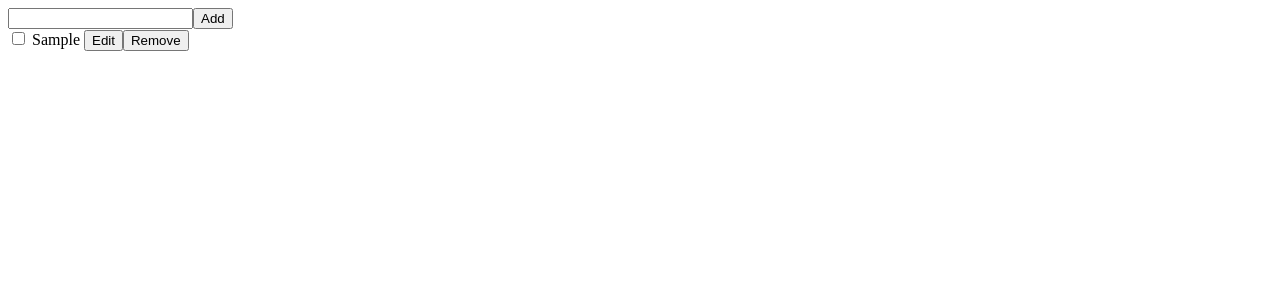
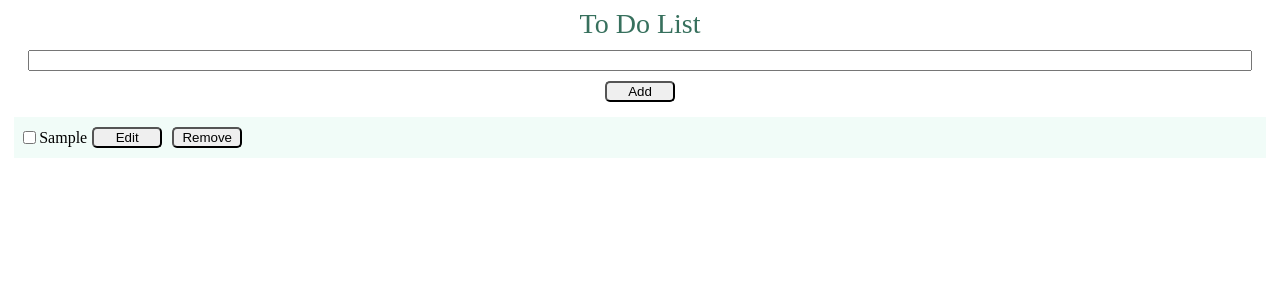
Before and after one commit to KononovaI/Project_ToDoList_Angular19_TS, an Angular app: page / in a window 1280 px wide. Both pictures are taken after typing "Sample" into the empty fields and a click on the button "Add". Shown: the top 300 px of the page. Built offline with nearby package versions, Linux system fonts and the light colour scheme.

Commit message:
Added simple style

```diff
--- a/src/app/app.component.css
+++ b/src/app/app.component.css
@@ -1,3 +1,43 @@
+.container {
+  text-align: center;
+  display: flex;
+  flex-direction: column;
+  gap: 10px;
+}
+
+.title {
+  color: rgb(55, 112, 93);
+  font-size: 1.75em;
+}
+
+.row {
+  display: flex;
+  flex-direction: column;
+  gap: 5px;
+  align-items: center;
+}
+
+.input {
+  max-width: 95vw;
+  width: 100%;
+}
+
+.button {
+  max-width: 70px;
+  width: 100%;
+  margin: 5px;
+  border-radius: 5px;
+}
+
+.list {
+  display:flex;
+  align-items: center;
+  max-width: 97vw;
+  width: 100%;
+  background-color: rgba(138, 230, 199, 0.123);
+  padding: 5px;
+}
+
 .text-decoration-line-through {
   text-decoration: line-through;
 }
--- a/src/app/app.component.html
+++ b/src/app/app.component.html
@@ -1,24 +1,25 @@
-
-<form (ngSubmit)="addTask()">
-  <input type="text" [ngModel]="taskText()" (ngModelChange)="taskText.set($event)" name="task" />
-  <button type="submit">Add</button>
+<div class="container">
+  <div class="title">To Do List</div>
+    <form class="row" (ngSubmit)="addTask()">
+      <input class="input" type="text" [ngModel]="taskText()" (ngModelChange)="taskText.set($event)" name="task" />
+      <button class="button" type="submit">Add</button>
     </form>
-
+  <div class="row">
     @for (task of tasks(); track task.id) {
-  <div>
+      <div class="list">
         <input type="checkbox" [checked]="task.completed" (change)="toggleComplete(task)" />
-
         @if ($index === editIndex()) {
           <input type="text" [(ngModel)]="editText" />
-      <button (click)="saveTask()">Save</button>
-      <button (click)="editIndex.set(null)">Cancel</button>
+          <button class="button" (click)="saveTask()">Save</button>
+          <button class="button" (click)="editIndex.set(null)">Cancel</button>
         } @else {
           <span [ngClass]="{'text-decoration-line-through': task.completed}">
             {{task.text}}
           </span>
-
-      <button (click)="editTask($index)">Edit</button>
-      <button (click)="removeTask($index)">Remove</button>
+          <button class="button" (click)="editTask($index)">Edit</button>
+          <button class="button" (click)="removeTask($index)">Remove</button>
         }
       </div>
     }
+  </div>
+</div>
--- a/src/app/app.component.ts
+++ b/src/app/app.component.ts
@@ -1,4 +1,4 @@
-import { CommonModule } from '@angular/common';
+import { CommonModule, NgClass } from '@angular/common';
 import { Component, model, signal } from '@angular/core';
 import { FormsModule } from '@angular/forms';
 
@@ -10,7 +10,7 @@ interface Task {
 
 @Component({
   selector: 'app-root',
-  imports: [FormsModule, CommonModule],
+  imports: [FormsModule, CommonModule, NgClass],
   templateUrl: './app.component.html',
   styleUrl: './app.component.css',
   standalone: true,
```
Lines whose indentation alone changed are shown as unchanged.
